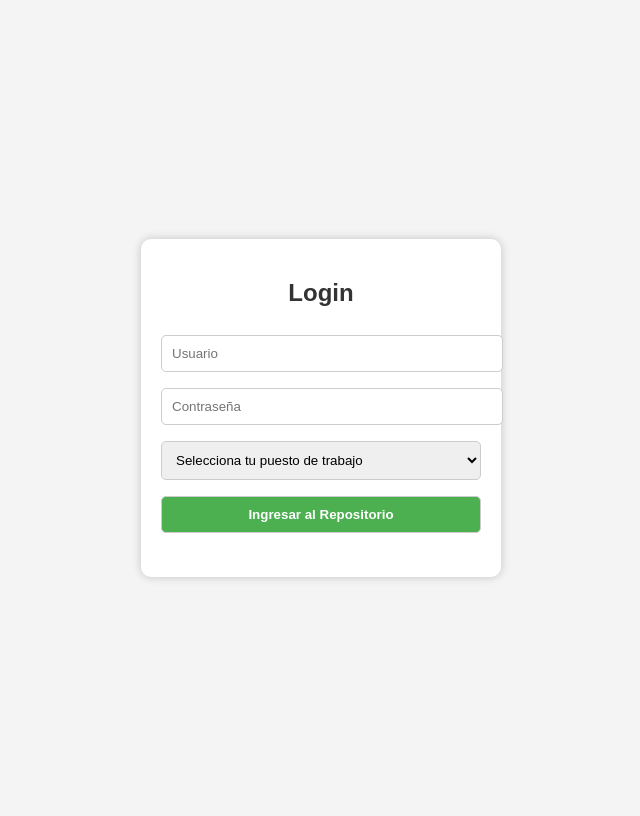
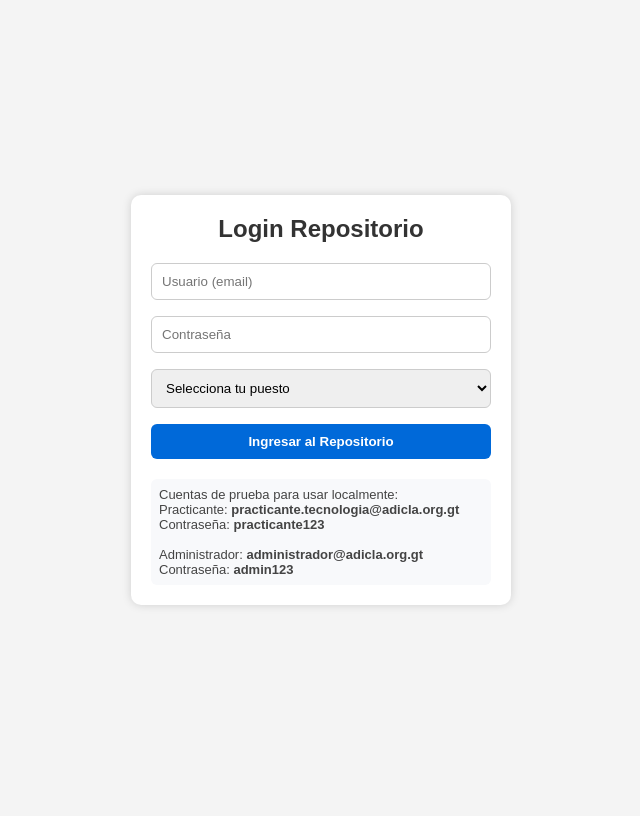
Before and after one commit to jhony-23/WebVideoA, a Django app: page /repositorio/login/ in a window 1280 px wide. Shown: the whole page, without its empty margins (319-959 px from the left). Run offline with Django 5.2, Linux system fonts and the light colour scheme; some libraries are stand-ins or nearby versions.

Commit message:
cambios2login
hjbj

```diff
--- a/videos/templates/videos/repositorio_login.html
+++ b/videos/templates/videos/repositorio_login.html
@@ -1,100 +1,80 @@
 <!DOCTYPE html>
 <html lang="es">
 <head>
-  <meta charset="UTF-8">
-  <meta name="viewport" content="width=device-width, initial-scale=1.0">
-  <title>Login con Puestos</title>
+  <meta charset="utf-8" />
+  <meta name="viewport" content="width=device-width, initial-scale=1" />
+  <title>Login Repositorio ADICLA</title>
   <style>
-    body {
-      font-family: Arial, sans-serif;
-      background: #f4f4f4;
-      display: flex;
-      justify-content: center;
-      align-items: center;
-      height: 100vh;
-    }
-    .login-container {
-      background: white;
-      padding: 20px;
-      border-radius: 10px;
-      box-shadow: 0px 0px 10px rgba(0,0,0,0.2);
-      width: 320px;
-    }
-    h2 {
-      text-align: center;
-      color: #333;
-    }
-    input, select, button {
-      width: 100%;
-      padding: 10px;
-      margin: 8px 0;
-      border: 1px solid #ccc;
-      border-radius: 5px;
-    }
-    button {
-      background: #4CAF50;
-      color: white;
-      font-weight: bold;
-      cursor: pointer;
-    }
-    button:hover {
-      background: #45a049;
-    }
+    body { font-family: Arial, sans-serif; background: #f4f4f4; display: flex; justify-content: center; align-items: center; height: 100vh; margin:0; }
+    .login-container { background: white; padding: 20px; border-radius: 10px; box-shadow: 0 0 10px rgba(0,0,0,0.15); width: 340px; }
+    h2 { text-align: center; color: #333; margin: 0 0 12px; }
+    input, select, button { width: 100%; padding: 10px; margin: 8px 0; border: 1px solid #ccc; border-radius: 6px; box-sizing: border-box; }
+    button { background: #0069d9; color: white; font-weight: 700; cursor: pointer; border: none; border-radius: 6px; padding: 10px; }
+    button:hover { filter: brightness(0.95); }
+    p { text-align: center; margin: 10px 0 0; }
+    .info { font-size: 13px; color: #444; text-align: left; margin-top: 12px; background:#f8f9fb; padding:8px; border-radius:6px; }
+    .cred { font-weight:700; word-break: break-all; }
   </style>
 </head>
 <body>
   <div class="login-container">
-    <h2>Login</h2>
+    <h2>Login Repositorio</h2>
     <form id="loginForm">
-      <input type="text" id="usuario" placeholder="Usuario" required>
-      <input type="password" id="password" placeholder="Contraseña" required>
-
+      <input type="text" id="usuario" placeholder="Usuario (email)" required />
+      <input type="password" id="password" placeholder="Contraseña" required />
       <select id="puesto" required>
-        <option value="">Selecciona tu puesto de trabajo</option>
+        <option value="">Selecciona tu puesto</option>
+        <option value="Administrador">Administrador</option>
+        <option value="Técnico">Técnico</option>
+        <option value="Practicante">Practicante</option>
+        <option value="Asesor de Créditos">Asesor de Créditos</option>
       </select>
-
       <button type="submit">Ingresar al Repositorio</button>
     </form>
-    <p id="mensaje" style="color:red; text-align:center;"></p>
+    <p id="mensaje" style="color:red;"></p>
+    <div class="info">
+      Cuentas de prueba para usar localmente:<br/>
+      Practicante: <span class="cred">practicante.tecnologia@adicla.org.gt</span><br/>
+      Contraseña: <span class="cred">practicante123</span><br/><br/>
+      Administrador: <span class="cred">administrador@adicla.org.gt</span><br/>
+      Contraseña: <span class="cred">admin123</span>
+    </div>
   </div>
 
   <script>
-
-    const puestosBD = [
-      "Gerente General",
-      "Asesor de Créditos",
-      "Supervisor de Agencias",
-      "Secretaria",
-      "Director de Unidad",
-      "Técnico",
-      "Analista",
-      "Supervisor de ganacias",
-      "Jefe de Unidad de Riesgos"
+    const usuarios = [
+      { usuario: "practicante.tecnologia@adicla.org.gt", password: "practicante123", puesto: "Practicante" },
+      { usuario: "administrador@adicla.org.gt", password: "admin123", puesto: "Administrador" }
     ];
-
-    const selectPuesto = document.getElementById("puesto");
-    puestosBD.forEach(p => {
-      const option = document.createElement("option");
-      option.value = p;
-      option.textContent = p;
-      selectPuesto.appendChild(option);
-    });
-
 
     document.getElementById("loginForm").addEventListener("submit", function(e) {
       e.preventDefault();
-
-      const usuario = document.getElementById("usuario").value;
+      const usuario = document.getElementById("usuario").value.trim();
       const password = document.getElementById("password").value;
       const puesto = document.getElementById("puesto").value;
+      const mensaje = document.getElementById("mensaje");
 
-      if(usuario === "admin" && password === "1234") {
-        document.getElementById("mensaje").style.color = "green";
-        document.getElementById("mensaje").textContent = "✅ Bienvenido  al Repositorio de ADICLA" + usuario + " como " + puesto;
-      } else {
-        document.getElementById("mensaje").style.color = "red";
-        document.getElementById("mensaje").textContent = "❌ Usuario o contraseña incorrectos";
+      if (!usuario || !password || !puesto) {
+        mensaje.style.color = "red";
+        mensaje.textContent = "❌ Completa todos los campos";
+        return;
       }
+
+      const u = usuarios.find(x => x.usuario === usuario && x.password === password);
+      if (!u) {
+        mensaje.style.color = "red";
+        mensaje.textContent = "❌ Usuario o contraseña incorrectos";
+        return;
+      }
+
+      if (u.puesto !== puesto) {
+        mensaje.style.color = "red";
+        mensaje.textContent = `❌ El puesto seleccionado no coincide con la cuenta (${u.puesto})`;
+        return;
+      }
+
+      mensaje.style.color = "green";
+      mensaje.textContent = `✅ Bienvenido ${usuario} como ${puesto}`;
     });
   </script>
 </body>
```
